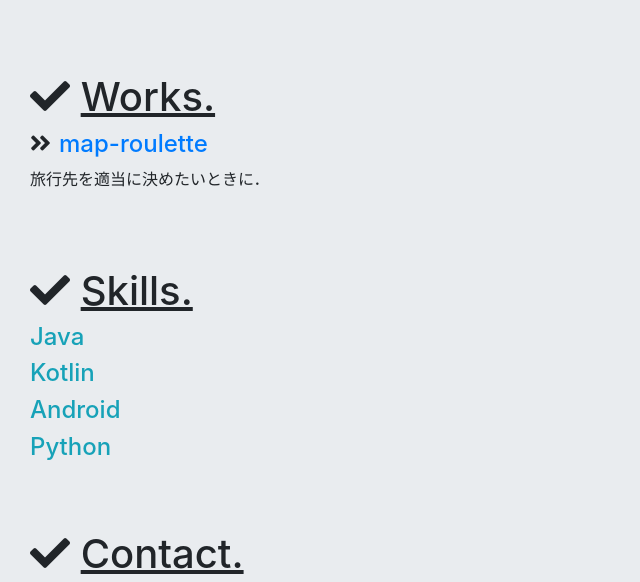
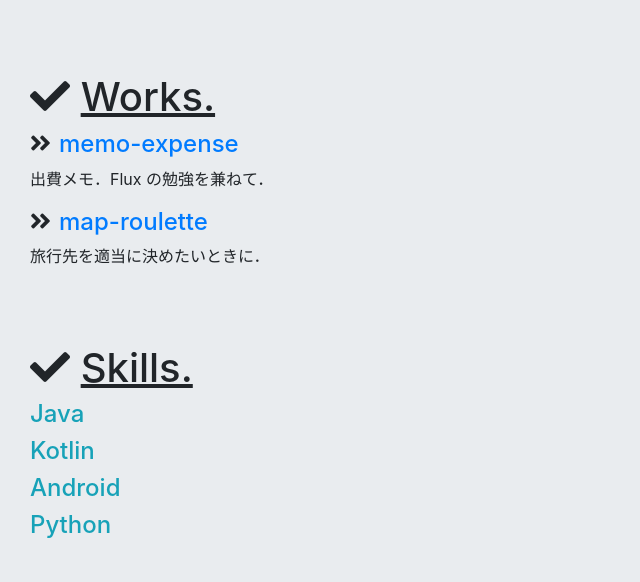
Before and after one commit to go-shibata/go-shibata.github.io, a plain HTML site: page index.html in a window 1280 px wide. Shown: the part 2538-3120 px from the top of the page, without its empty margins (0-640 px from the left). Drawn offline with nearby package versions, Linux system fonts and the light colour scheme.

Commit message:
Update: add work

```diff
--- a/index.html
+++ b/index.html
@@ -145,6 +145,10 @@
                 <i class="fa fa-check"></i>
                 <u>Works.</u>
             </h1>
+            <h4 class="work"><a href="https://github.com/go-shibata/memo-expense">memo-expense</a></h4>
+            <p>
+                出費メモ．Flux の勉強を兼ねて．
+            </p>
             <h4 class="work"><a href="https://github.com/go-shibata/map-roulette">map-roulette</a></h4>
             <p>
                 旅行先を適当に決めたいときに．
```
